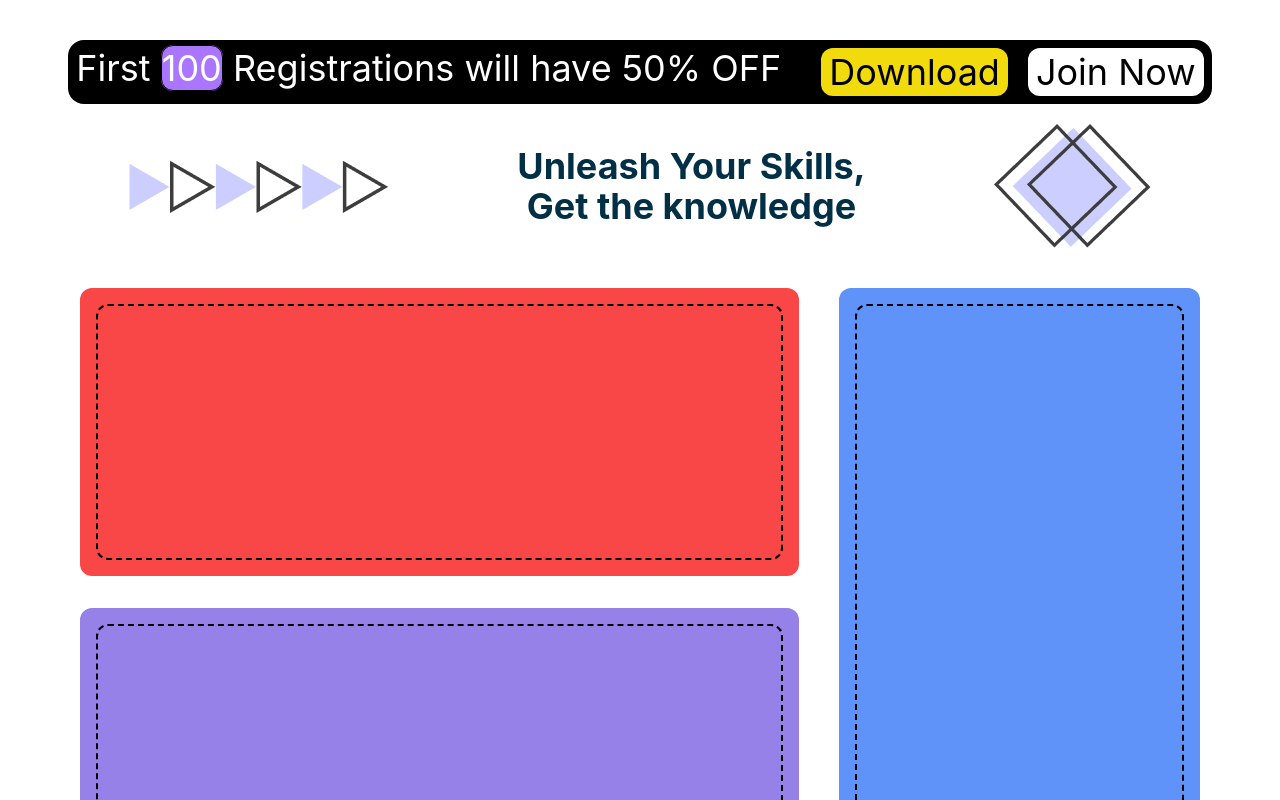
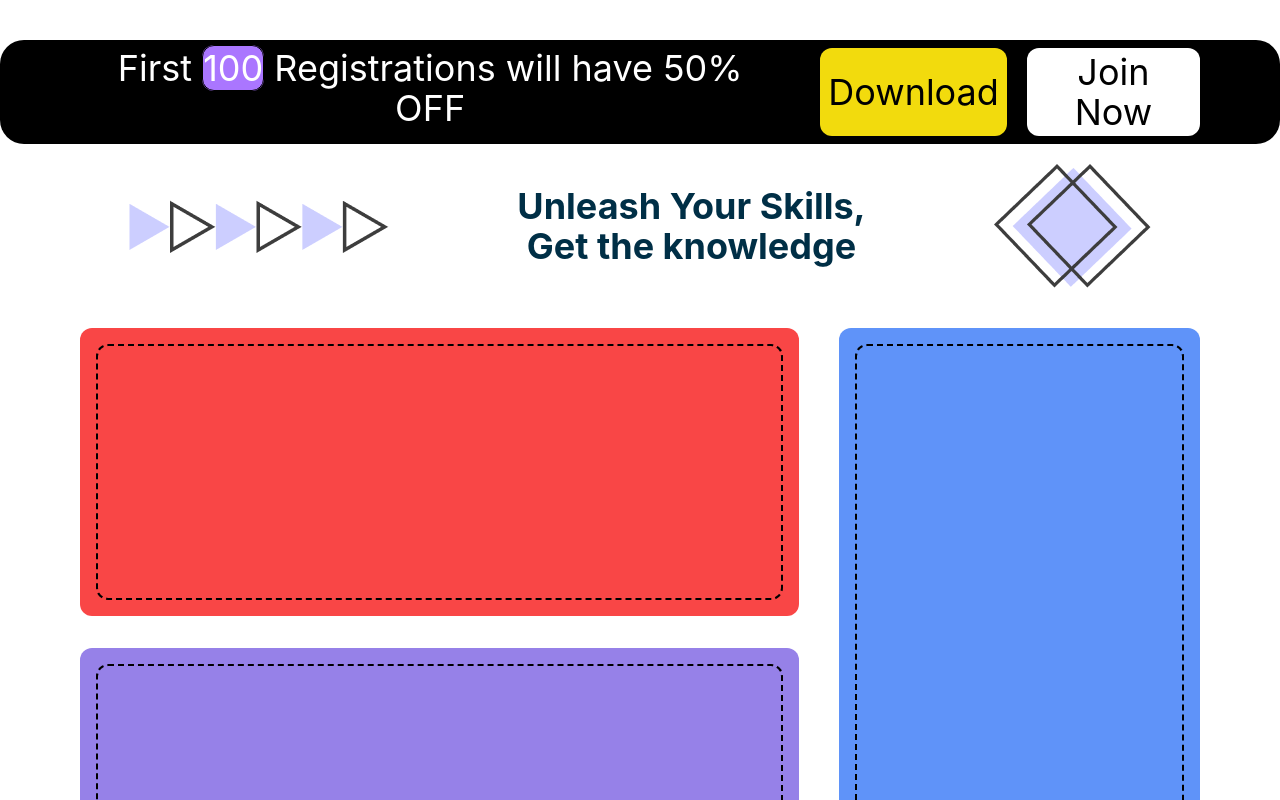
Before and after one commit to Harshsharmaa28/404-FOUND, a React (Create React App) app: page /features in a window 1280 px wide. Shown: the top 800 px of the page. Built offline with nearby package versions, Linux system fonts and the light colour scheme.

Commit message:
routes updated

```diff
--- a/src/App.js
+++ b/src/App.js
@@ -39,9 +39,6 @@ function App() {
       path: "/faqs",
       element: <Faqs />,
       id: 5,
-      path: "/academics",
-      element: <Academics/>,
-      id: 5,
     },
     {
       path: "/Mentors",
@@ -73,6 +70,11 @@ function App() {
       element: <Feature />,
       id: 11,
     },
+    {
+      path: "/academics",
+      element: <Academics />,
+      id: 12,
+    },
   ];
   return (
     <div>
--- a/src/pages/Features/Feature.jsx
+++ b/src/pages/Features/Feature.jsx
@@ -4,7 +4,7 @@ import { featureLeftImg, featureRightImg } from "../../utils/Constant";
 const Feature = () => {
   return (
     <div className="  pt-5 ">
-      <div className=" mx-auto text-center text-4xl bg-black text-white p-2 w-fit rounded-2xl flex  gap-10 my-5 px-   ">
+      <div className=" mx-auto text-center text-4xl bg-black text-white p-2 w-fit rounded-3xl flex  gap-10 my-5 px-20   ">
         <div>
           {" "}
           First{" "}
```
